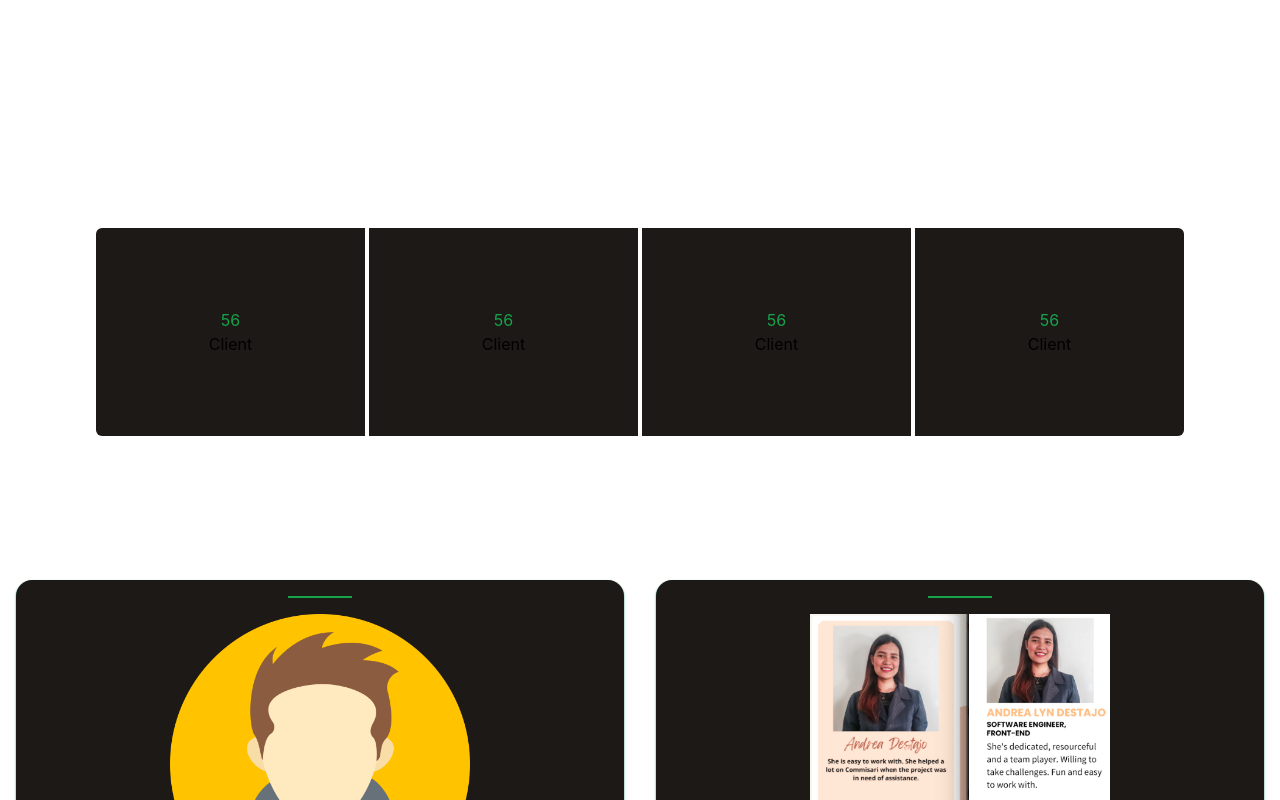
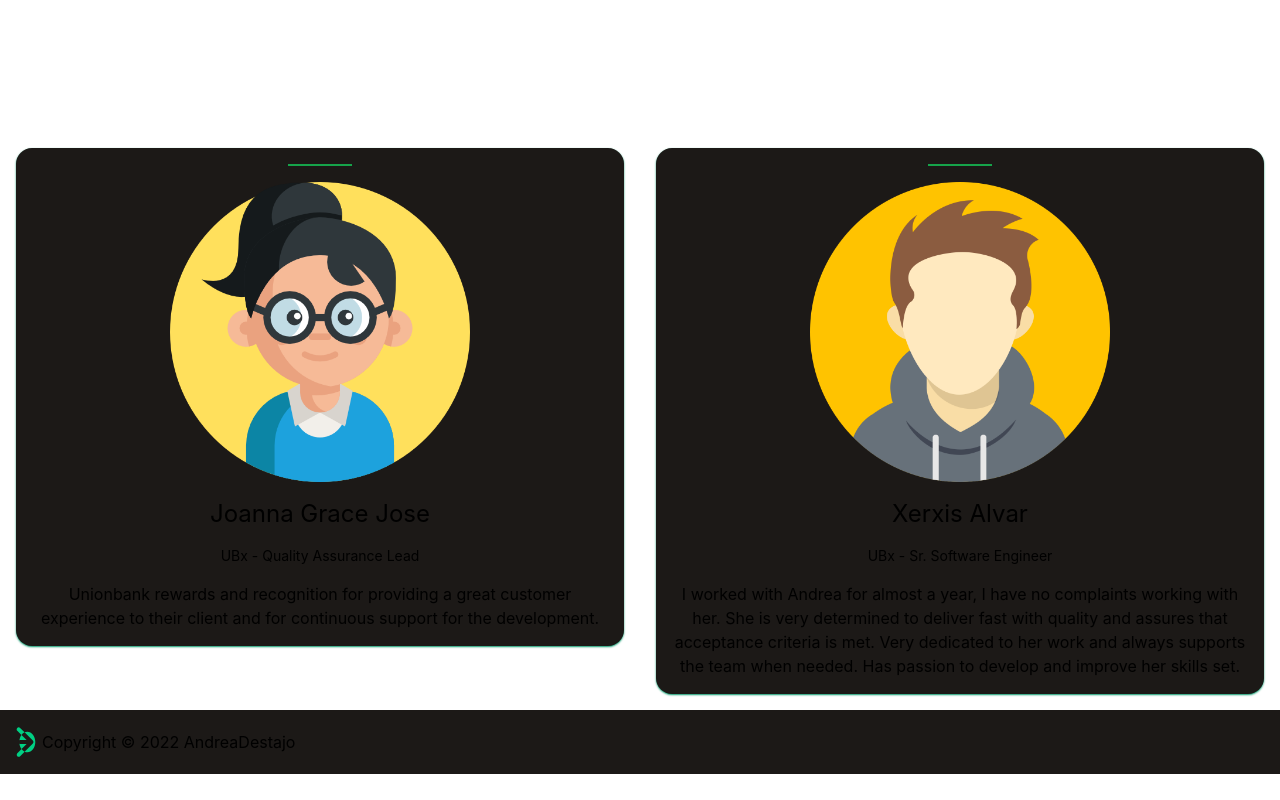
Before and after one commit to Destnyl/porfolio, a Next.js app: page / in a window 1280 px wide. Shown: the part 3600-4400 px from the top of the page. After the commit the page ends 4374 px from the top, so only its background shows below. Built offline with nearby package versions, Linux system fonts and the light colour scheme.

Commit message:
remove component experince

```diff
--- a/components/Home.tsx
+++ b/components/Home.tsx
@@ -10,7 +10,7 @@ const Home = () => {
             <Intro/>
             <Skills/>
             <Project />
-            <Experience />
+            {/* <Experience /> */}
             <Highlight />
         </div>
      );
--- a/components/Library/Slider.tsx
+++ b/components/Library/Slider.tsx
@@ -36,7 +36,7 @@ const Slider = (props: { deviceType: string | undefined; }) => {
   responsive={responsive}
   infinite={true}
   autoPlay={props.deviceType !== "mobile" ? true : false}
-  autoPlaySpeed={1000}
+  autoPlaySpeed={5000}
   keyBoardControl={true}
   customTransition="all .5"
   transitionDuration={500}
```
